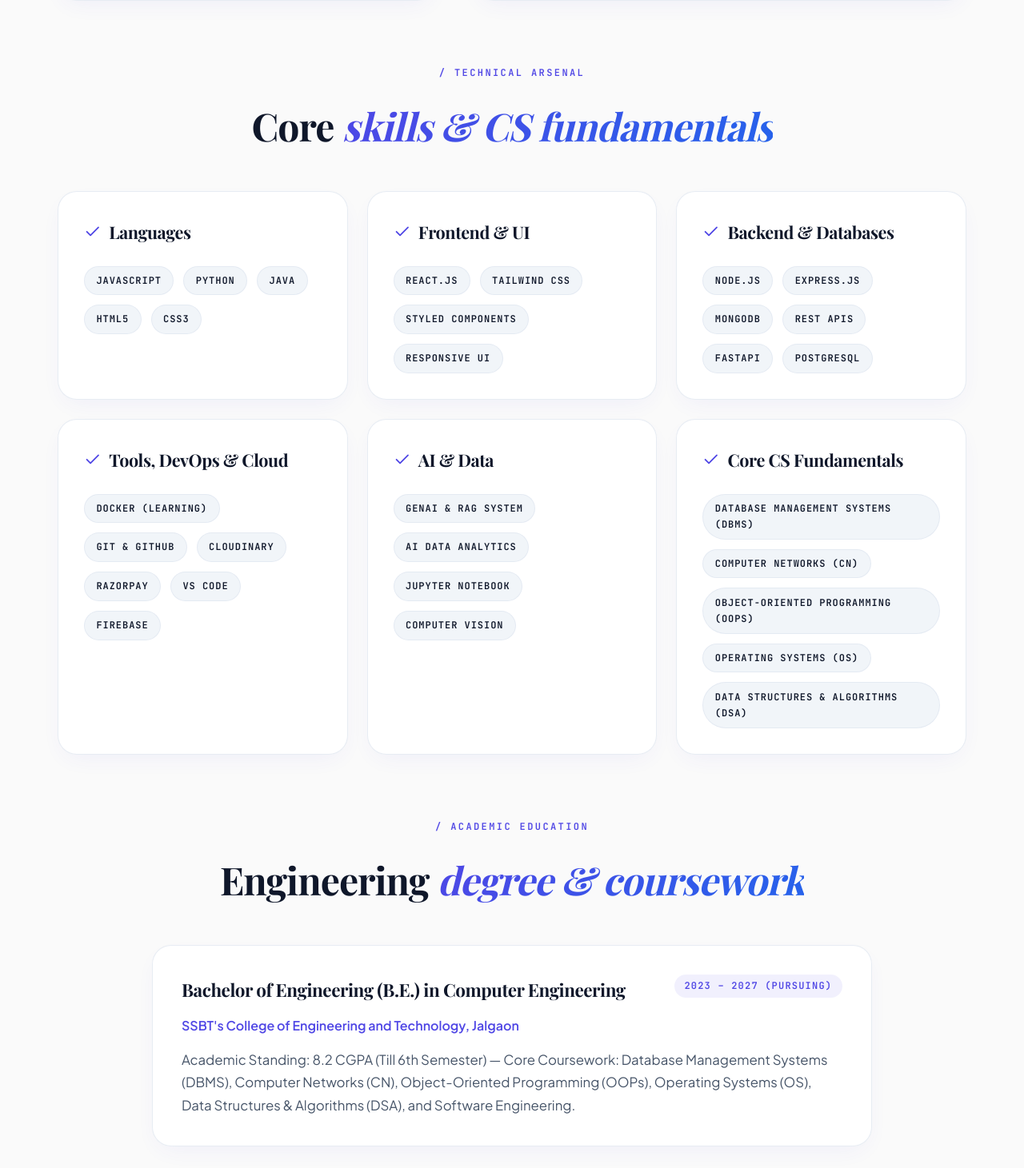
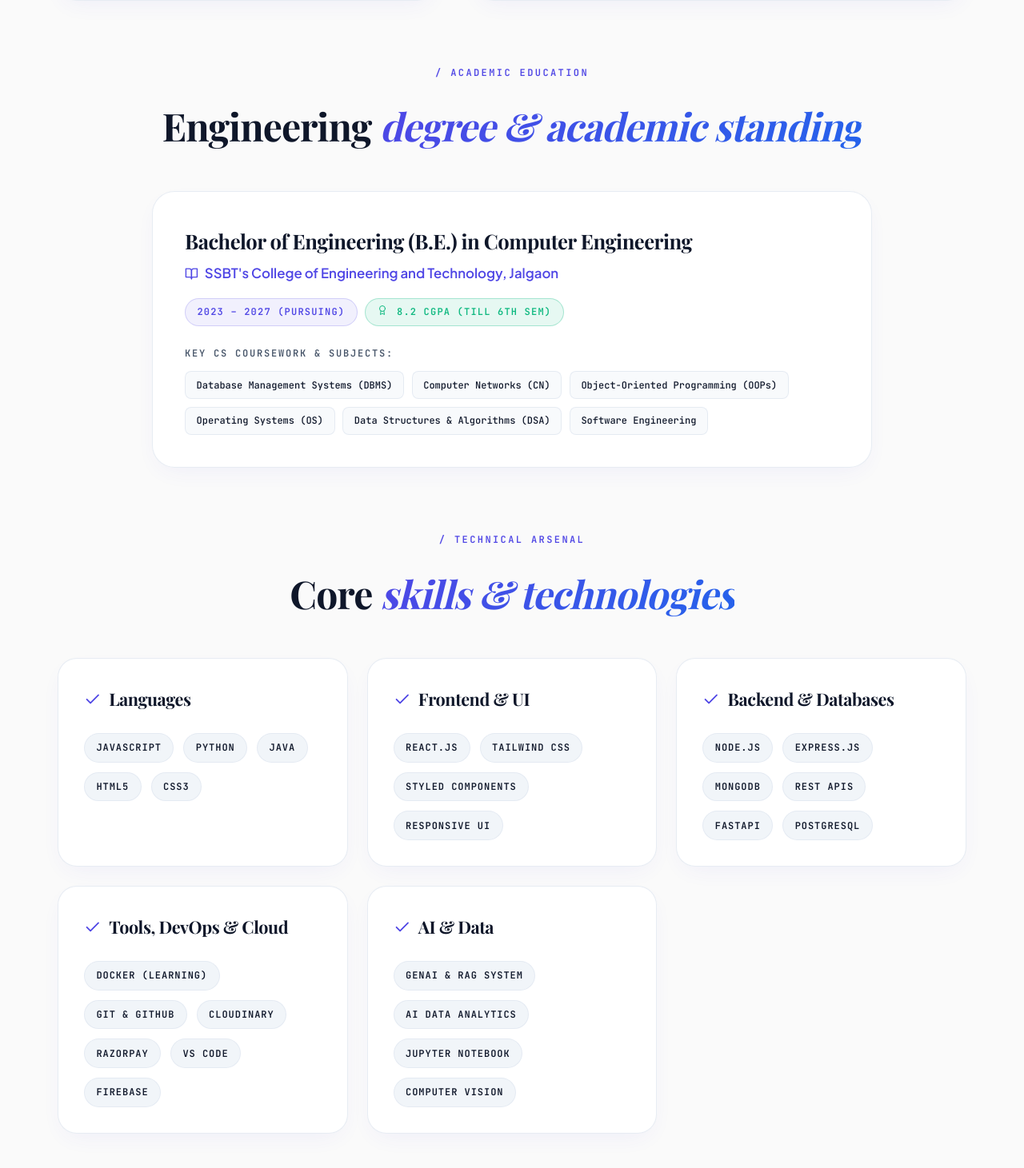
Before and after one commit to Mahesh-more1/portfolio, a React (Vite) app: page /#/about in a window 1280 px wide. Shown: the part 1009-2470 px from the top of the page at 80% size. Built offline with nearby package versions, Linux system fonts and the light colour scheme; a web font is replaced by a local one.

Commit message:
Redesign Academic Education card to ultra-neat Bento layout with CGPA pill and remove 6th skill box

```diff
--- a/src/pages/About.jsx
+++ b/src/pages/About.jsx
@@ -1,7 +1,7 @@
 import React from 'react';
 import styled from 'styled-components';
 import { motion } from 'framer-motion';
-import { FiDownload, FiCheck, FiArrowRight, FiBookOpen } from 'react-icons/fi';
+import { FiDownload, FiCheck, FiArrowRight, FiBookOpen, FiAward } from 'react-icons/fi';
 import Button from '../components/common/Button';
 
 const AboutContainer = styled.section`
@@ -209,27 +209,97 @@ const EducationSection = styled.div`
   margin-bottom: 5rem;
 `;
 
-const EducationTimeline = styled.div`
-  display: flex;
-  flex-direction: column;
-  gap: 1.5rem;
+const EducationCard = styled(motion.div)`
+  background: ${props => props.theme.card};
+  border: 1px solid ${props => props.theme.cardBorder};
+  border-radius: 28px;
+  padding: 2.5rem;
+  box-shadow: ${props => props.theme.shadow};
+  backdrop-filter: blur(12px);
   max-width: 900px;
   margin: 0 auto;
-`;
-
-const EducationItem = styled(motion.div)`
-  background: ${props => props.theme.card};
-  border: 1px solid ${props => props.theme.cardBorder};
-  border-radius: 24px;
-  padding: 2.25rem;
-  box-shadow: ${props => props.theme.shadow};
-  backdrop-filter: blur(12px);
   transition: all 0.3s ease;
 
   &:hover {
     transform: translateY(-3px);
     border-color: ${props => props.theme.primary};
   }
+`;
+
+const EduHeader = styled.div`
+  display: flex;
+  justify-content: space-between;
+  align-items: flex-start;
+  flex-wrap: wrap;
+  gap: 1rem;
+  margin-bottom: 1.25rem;
+
+  .degree-box {
+    h3 {
+      font-family: ${props => props.theme.serifFont};
+      font-size: 1.6rem;
+      font-weight: 700;
+      color: ${props => props.theme.text};
+      margin-bottom: 0.3rem;
+    }
+
+    .institution {
+      font-size: 1.05rem;
+      font-weight: 600;
+      color: ${props => props.theme.primary};
+      display: flex;
+      align-items: center;
+      gap: 0.5rem;
+    }
+  }
+
+  .badges {
+    display: flex;
+    gap: 0.6rem;
+    flex-wrap: wrap;
+  }
+`;
+
+const EduPill = styled.span`
+  font-family: ${props => props.theme.monoFont};
+  font-size: 0.75rem;
+  text-transform: uppercase;
+  letter-spacing: 0.1em;
+  padding: 0.4rem 0.9rem;
+  border-radius: 9999px;
+  font-weight: 600;
+  background: ${props => props.mint
+    ? (props.theme.mode === 'light' ? 'rgba(16, 185, 129, 0.1)' : 'rgba(16, 185, 129, 0.2)')
+    : (props.theme.mode === 'light' ? 'rgba(79, 70, 229, 0.08)' : 'rgba(99, 102, 241, 0.15)')};
+  color: ${props => props.mint ? '#10b981' : props.theme.primary};
+  border: 1px solid ${props => props.mint ? 'rgba(16, 185, 129, 0.3)' : 'rgba(79, 70, 229, 0.2)'};
+`;
+
+const EduCourseworkLabel = styled.div`
+  font-family: ${props => props.theme.monoFont};
+  font-size: 0.75rem;
+  text-transform: uppercase;
+  letter-spacing: 0.15em;
+  color: ${props => props.theme.textSecondary};
+  margin: 1.5rem 0 0.75rem;
+  font-weight: 600;
+`;
+
+const CourseworkGrid = styled.div`
+  display: flex;
+  flex-wrap: wrap;
+  gap: 0.6rem;
+`;
+
+const CourseworkTag = styled.span`
+  font-family: ${props => props.theme.monoFont};
+  font-size: 0.75rem;
+  background: ${props => props.theme.mode === 'light' ? '#f8fafc' : '#0f172a'};
+  color: ${props => props.theme.text};
+  padding: 0.4rem 0.85rem;
+  border-radius: 8px;
+  border: 1px solid ${props => props.theme.cardBorder};
+  font-weight: 500;
 `;
 
 const ExperienceSection = styled.div`
@@ -313,23 +383,16 @@ const About = () => {
     "Frontend & UI": ["React.js", "Tailwind CSS", "Styled Components", "Responsive UI"],
     "Backend & Databases": ["Node.js", "Express.js", "MongoDB", "REST APIs", "FastAPI", "PostgreSQL"],
     "Tools, DevOps & Cloud": ["Docker (Learning)", "Git & GitHub", "Cloudinary", "Razorpay", "VS Code", "Firebase"],
-    "AI & Data": ["GenAI & RAG System", "AI Data Analytics", "Jupyter Notebook", "Computer Vision"],
-    "Core CS Fundamentals": [
-      "Database Management Systems (DBMS)",
-      "Computer Networks (CN)",
-      "Object-Oriented Programming (OOPs)",
-      "Operating Systems (OS)",
-      "Data Structures & Algorithms (DSA)"
-    ]
+    "AI & Data": ["GenAI & RAG System", "AI Data Analytics", "Jupyter Notebook", "Computer Vision"]
   };
 
-  const education = [
-    {
-      degree: "Bachelor of Engineering (B.E.) in Computer Engineering",
-      institution: "SSBT's College of Engineering and Technology, Jalgaon",
-      duration: "2023 – 2027 (Pursuing)",
-      description: "Academic Standing: 8.2 CGPA (Till 6th Semester) — Core Coursework: Database Management Systems (DBMS), Computer Networks (CN), Object-Oriented Programming (OOPs), Operating Systems (OS), Data Structures & Algorithms (DSA), and Software Engineering."
-    }
+  const coursework = [
+    "Database Management Systems (DBMS)",
+    "Computer Networks (CN)",
+    "Object-Oriented Programming (OOPs)",
+    "Operating Systems (OS)",
+    "Data Structures & Algorithms (DSA)",
+    "Software Engineering"
   ];
 
   const experience = [
@@ -428,11 +491,48 @@ const About = () => {
         </AboutTextCard>
       </AboutContent>
 
+      <EducationSection>
+        <Header style={{ marginBottom: '2.5rem' }}>
+          <SectionPill>/ ACADEMIC EDUCATION</SectionPill>
+          <Title style={{ fontSize: 'clamp(2rem, 4vw, 3rem)' }}>
+            Engineering <span className="italic-accent">degree & academic standing</span>
+          </Title>
+        </Header>
+
+        <EducationCard
+          initial={{ y: 30, opacity: 0 }}
+          animate={{ y: 0, opacity: 1 }}
+          transition={{ duration: 0.6 }}
+        >
+          <EduHeader>
+            <div className="degree-box">
+              <h3>Bachelor of Engineering (B.E.) in Computer Engineering</h3>
+              <div className="institution">
+                <FiBookOpen /> SSBT's College of Engineering and Technology, Jalgaon
+              </div>
+            </div>
+            <div className="badges">
+              <EduPill>2023 – 2027 (Pursuing)</EduPill>
+              <EduPill mint><FiAward style={{ display: 'inline', marginRight: '4px' }} /> 8.2 CGPA (Till 6th SEM)</EduPill>
+            </div>
+          </EduHeader>
+
+          <EduCourseworkLabel>Key CS Coursework & Subjects:</EduCourseworkLabel>
+          <CourseworkGrid>
+            {coursework.map((subject, idx) => (
+              <CourseworkTag key={idx}>
+                {subject}
+              </CourseworkTag>
+            ))}
+          </CourseworkGrid>
+        </EducationCard>
+      </EducationSection>
+
       <SkillsSection>
         <Header style={{ marginBottom: '2.5rem' }}>
           <SectionPill>/ TECHNICAL ARSENAL</SectionPill>
           <Title style={{ fontSize: 'clamp(2rem, 4vw, 3rem)' }}>
-            Core <span className="italic-accent">skills & CS fundamentals</span>
+            Core <span className="italic-accent">skills & technologies</span>
           </Title>
         </Header>
 
@@ -459,33 +559,6 @@ const About = () => {
           ))}
         </SkillsGrid>
       </SkillsSection>
-
-      <EducationSection>
-        <Header style={{ marginBottom: '2.5rem' }}>
-          <SectionPill>/ ACADEMIC EDUCATION</SectionPill>
-          <Title style={{ fontSize: 'clamp(2rem, 4vw, 3rem)' }}>
-            Engineering <span className="italic-accent">degree & coursework</span>
-          </Title>
-        </Header>
-
-        <EducationTimeline>
-          {education.map((edu, index) => (
-            <EducationItem
-              key={index}
-              initial={{ y: 30, opacity: 0 }}
-              animate={{ y: 0, opacity: 1 }}
-              transition={{ duration: 0.6, delay: index * 0.15 }}
-            >
-              <ExperienceHeader>
-                <h3>{edu.degree}</h3>
-                <span className="duration">{edu.duration}</span>
-              </ExperienceHeader>
-              <ExperienceCompany>{edu.institution}</ExperienceCompany>
-              <ExperienceDescription>{edu.description}</ExperienceDescription>
-            </EducationItem>
-          ))}
-        </EducationTimeline>
-      </EducationSection>
 
       <ExperienceSection>
         <Header style={{ marginBottom: '2.5rem' }}>
```
